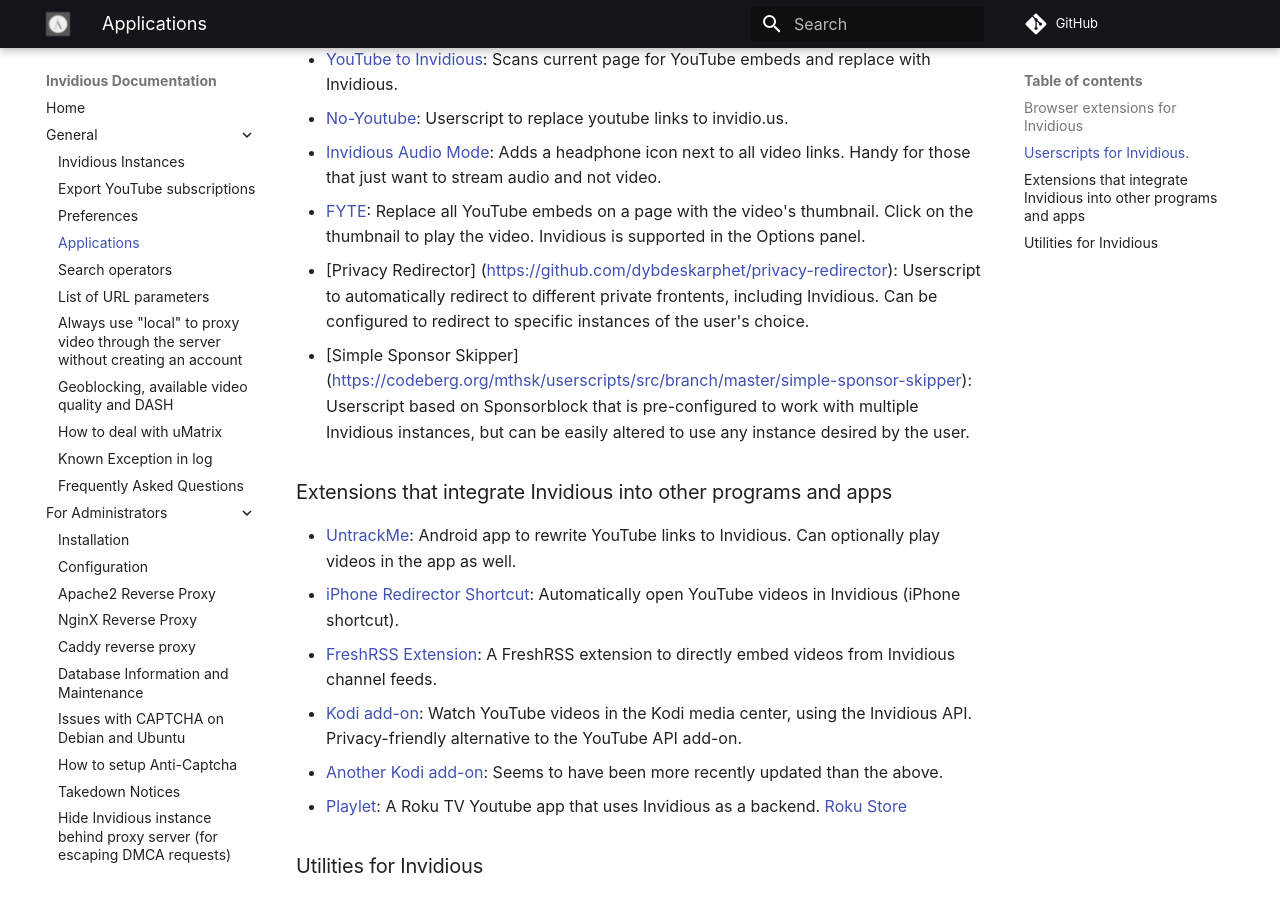
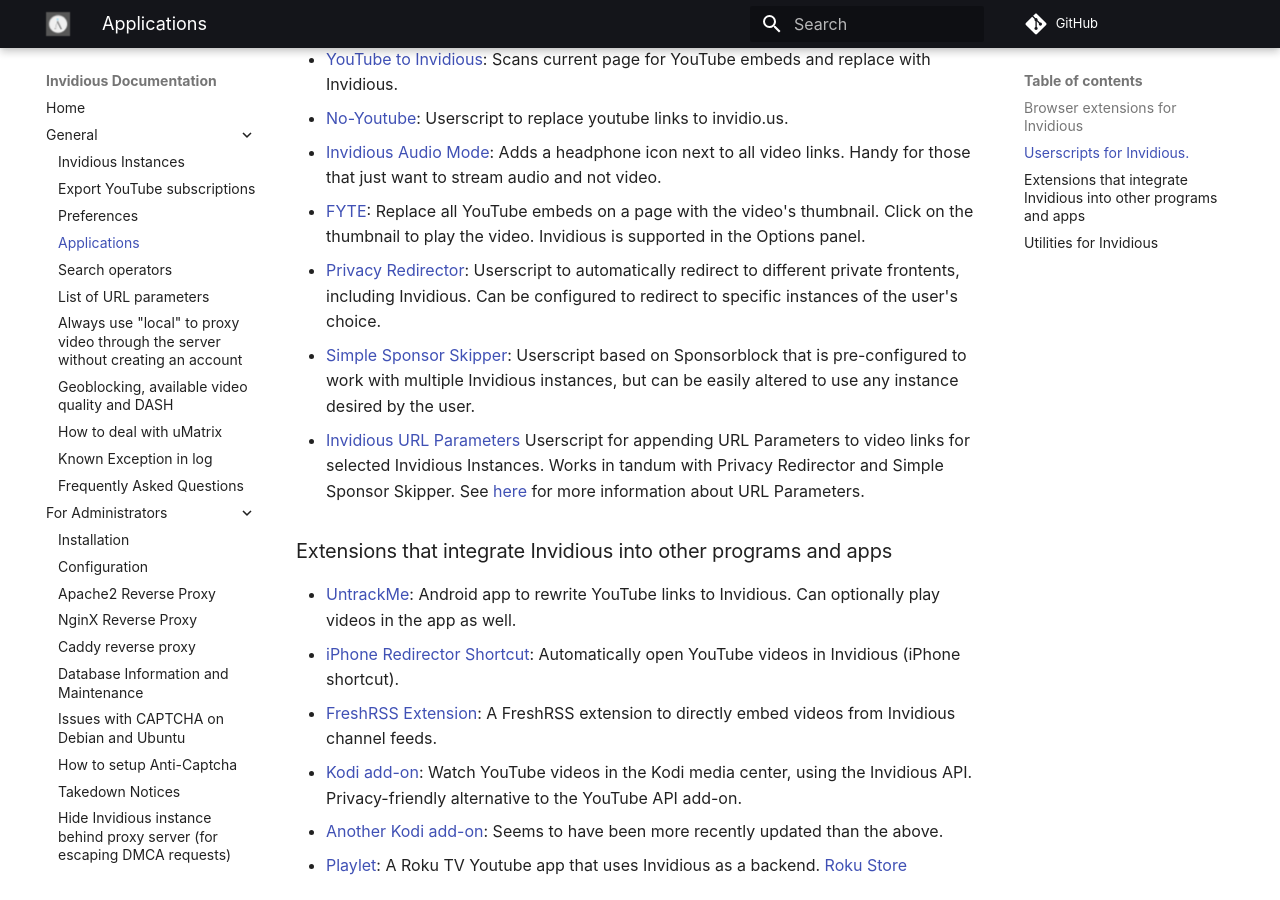
Before and after one commit to iv-org/documentation, an MkDocs documentation site: the page built from docs/applications.md, in a window 1280 px wide and 900 px high, scrolled down 815 px. Built offline with MkDocs 1.6.1 and Material for MkDocs 9.7.7, drawn with Linux system fonts in a browser that asks for light colours; comment, search, counter and statistics services are not loaded.

Commit message:
Minor format change and addition of  Userscripts (#363)
* Minor format change, additon of Libredirect, and addition of Invidious URL Parameters Script.

Fixed a minor formatting error from my previous pull requested, added the Firefox/Chromium extension Libredirect, and added my personal Invidious URL Parameter User script.

* Removed Libredirect

* Shorten Invidious URL Parameters Script link

Previous link went to the readme file instead of the project page.

* Added Missing Description Workaround Script

Added Missing Description Workaround Script (see #3660)

* Let's not recommend a "fix" userscript that will be useless when the issue fixed in Invidious

---------

Co-authored-by: TheFrenchGhosty <47571719+TheFrenchGhosty@users.noreply.github.com>

```diff
--- a/docs/applications.md
+++ b/docs/applications.md
@@ -17,8 +17,9 @@
 - [No-Youtube](https://github.com/mperez01/no-youtube): Userscript to replace youtube links to invidio.us.
 - [Invidious Audio Mode](https://greasyfork.org/en/scripts/397700-invidious-audio-mode): Adds a headphone icon next to all video links. Handy for those that just want to stream audio and not video.
 - [FYTE](https://greasyfork.org/en/scripts/9252-fyte-fast-youtube-embedded-player): Replace all YouTube embeds on a page with the video's thumbnail. Click on the thumbnail to play the video. Invidious is supported in the Options panel.
-- [Privacy Redirector] (https://github.com/dybdeskarphet/privacy-redirector): Userscript to automatically redirect to different private frontents, including Invidious. Can be configured to redirect to specific instances of the user's choice.
-- [Simple Sponsor Skipper] (https://codeberg.org/mthsk/userscripts/src/branch/master/simple-sponsor-skipper): Userscript based on Sponsorblock that is pre-configured to work with multiple Invidious instances, but can be easily altered to use any instance desired by the user.
+- [Privacy Redirector](https://github.com/dybdeskarphet/privacy-redirector): Userscript to automatically redirect to different private frontents, including Invidious. Can be configured to redirect to specific instances of the user's choice.
+- [Simple Sponsor Skipper](https://codeberg.org/mthsk/userscripts/src/branch/master/simple-sponsor-skipper): Userscript based on Sponsorblock that is pre-configured to work with multiple Invidious instances, but can be easily altered to use any instance desired by the user.
+- [Invidious URL Parameters](https://github.com/MintMain21/Invidious-URL-Parameters-Userscript) Userscript for appending URL Parameters to video links for selected Invidious Instances. Works in tandum with Privacy Redirector and Simple Sponsor Skipper. See [here](https://docs.invidious.io/url-parameters/) for more information about URL Parameters.
 
 ### Extensions that integrate Invidious into other programs and apps
 - [UntrackMe](https://f-droid.org/en/packages/app.fedilab.nitterizeme): Android app to rewrite YouTube links to Invidious. Can optionally play videos in the app as well.
```
